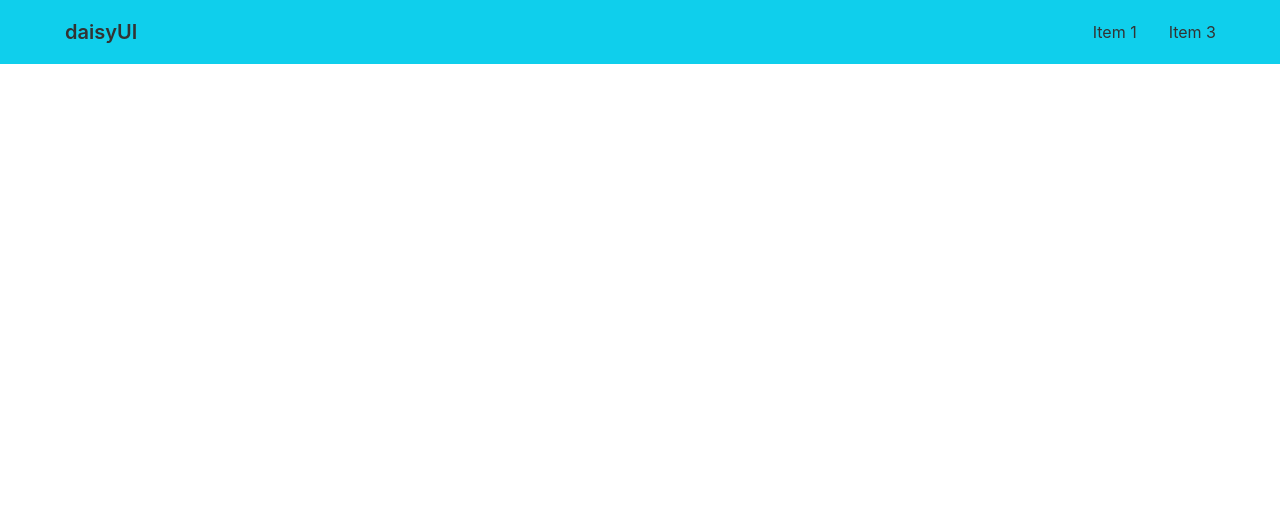
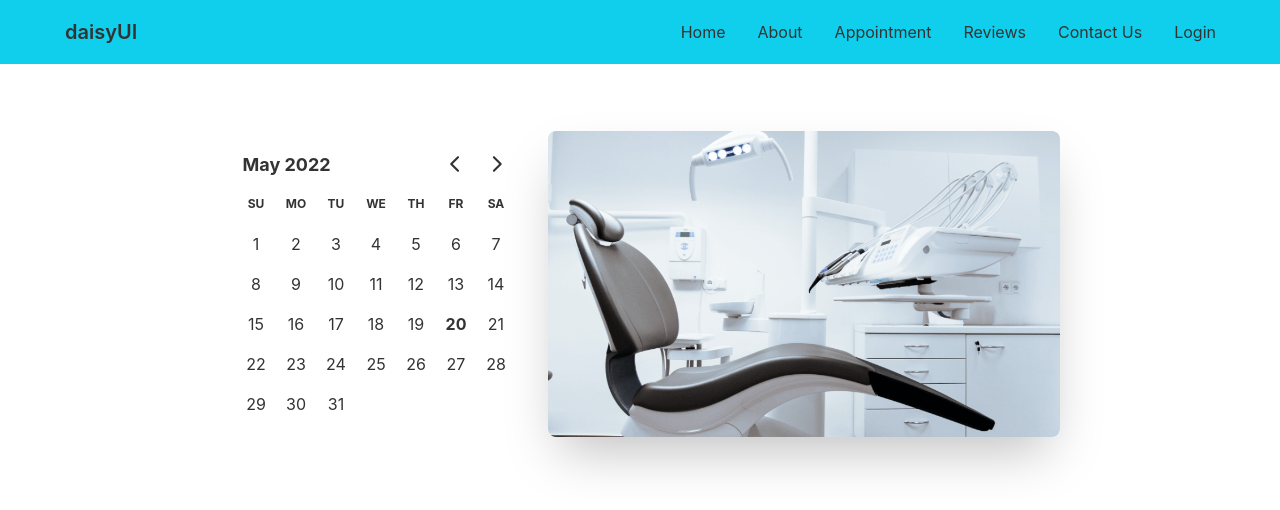
Before and after one commit to mallick-portfolio/doctor-portal-frontend, a React (Create React App) app: page /appoinment in a window 1280 px wide. Shown: the top 510 px of the page. Built offline with nearby package versions, Linux system fonts and the light colour scheme.

Commit message:
added appoinment banner

```diff
--- a/package.json
+++ b/package.json
@@ -7,7 +7,9 @@
     "@testing-library/react": "^13.2.0",
     "@testing-library/user-event": "^13.5.0",
     "daisyui": "^2.15.0",
+    "date-fns": "^2.28.0",
     "react": "^18.1.0",
+    "react-day-picker": "^8.0.5",
     "react-dom": "^18.1.0",
     "react-router-dom": "^6.3.0",
     "react-scripts": "5.0.1",
--- a/src/App.js
+++ b/src/App.js
@@ -1,12 +1,14 @@
 import Navbar from "./Pages/Shared/Navbar.jsx";
 import { Route, Routes } from 'react-router-dom'
 import Home from "./Pages/Home/Home.jsx";
+import Appoinment from "./Pages/Appoinment/Appoinment.jsx";
 function App() {
   return (
     <div className="overflow-hidden">
       <Navbar />
       <Routes>
         <Route path="/" element={<Home />} />
+        <Route path="/appoinment" element={<Appoinment />} />
       </Routes>
     </div>
   );
--- /dev/null
+++ b/src/Pages/Appoinment/Appoinment.jsx
@@ -0,0 +1,23 @@
+import React from "react";
+import { DayPicker } from "react-day-picker";
+import chair from '../../assets/images/chair.png'
+const Appoinment = () => {
+  return (
+    <div className="lg:px-12 mx-auto my-12">
+      <div class="hero">
+        <div class="hero-content flex-col lg:flex-row-reverse">
+          <img
+            src={chair}
+            class="lg:max-w-lg rounded-lg shadow-2xl"
+            alt=""
+          />
+          <div>
+            <DayPicker />
+          </div>
+        </div>
+      </div>
+    </div>
+  );
+};
+
+export default Appoinment;
--- /dev/null
+++ b/src/Pages/Appoinment/AppoinmentBanner.jsx
@@ -0,0 +1,11 @@
+import React from 'react'
+
+const AppoinmentBanner = () => {
+  return (
+    <div>
+      <h1>hello world</h1>
+    </div>
+  )
+}
+
+export default AppoinmentBanner
--- a/src/Pages/Shared/Navbar.jsx
+++ b/src/Pages/Shared/Navbar.jsx
@@ -1,17 +1,30 @@
 import React from "react";
+import { Link } from "react-router-dom";
 const menus = (
   <>
     <li>
-      <a>Item 1</a>
+      <Link to={"/"}>Home</Link>
     </li>
     <li>
-      <a>Item 3</a>
+      <Link to={"/about"}>About</Link>
+    </li>
+    <li>
+      <Link to={"/appoinment"}>Appointment</Link>
+    </li>
+    <li>
+      <a>Reviews</a>
+    </li>
+    <li>
+      <a>Contact Us</a>
+    </li>
+    <li>
+      <a>Login</a>
     </li>
   </>
 );
 const Navbar = () => {
   return (
-    <div class="navbar bg-primary lg:px-12 mx-auto">
+    <div class="navbar bg-primary sticky top-0 z-50 lg:px-12 mx-auto">
       <div class="navbar-start">
         <div class="dropdown">
           <label tabindex="0" class="btn btn-ghost lg:hidden">
--- a/src/index.js
+++ b/src/index.js
@@ -2,6 +2,7 @@ import React from "react";
 import ReactDOM from "react-dom/client";
 import "./index.css";
 import App from "./App";
+import 'react-day-picker/dist/style.css';
 import { BrowserRouter } from "react-router-dom";
 const root = ReactDOM.createRoot(document.getElementById("root"));
 root.render(
```
Also changed, not shown: 1 other file (tests, documents, lock files or other folders).
